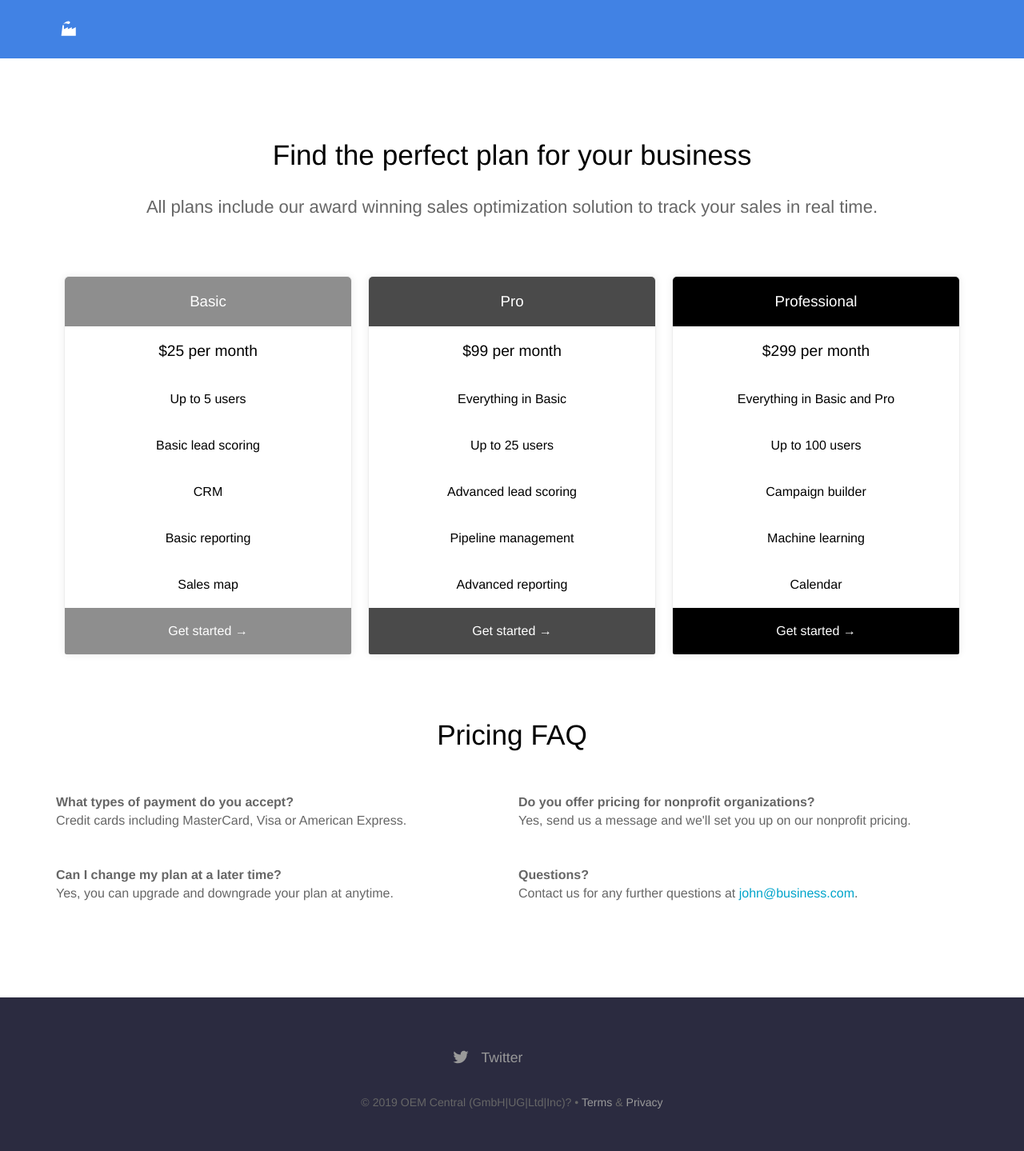
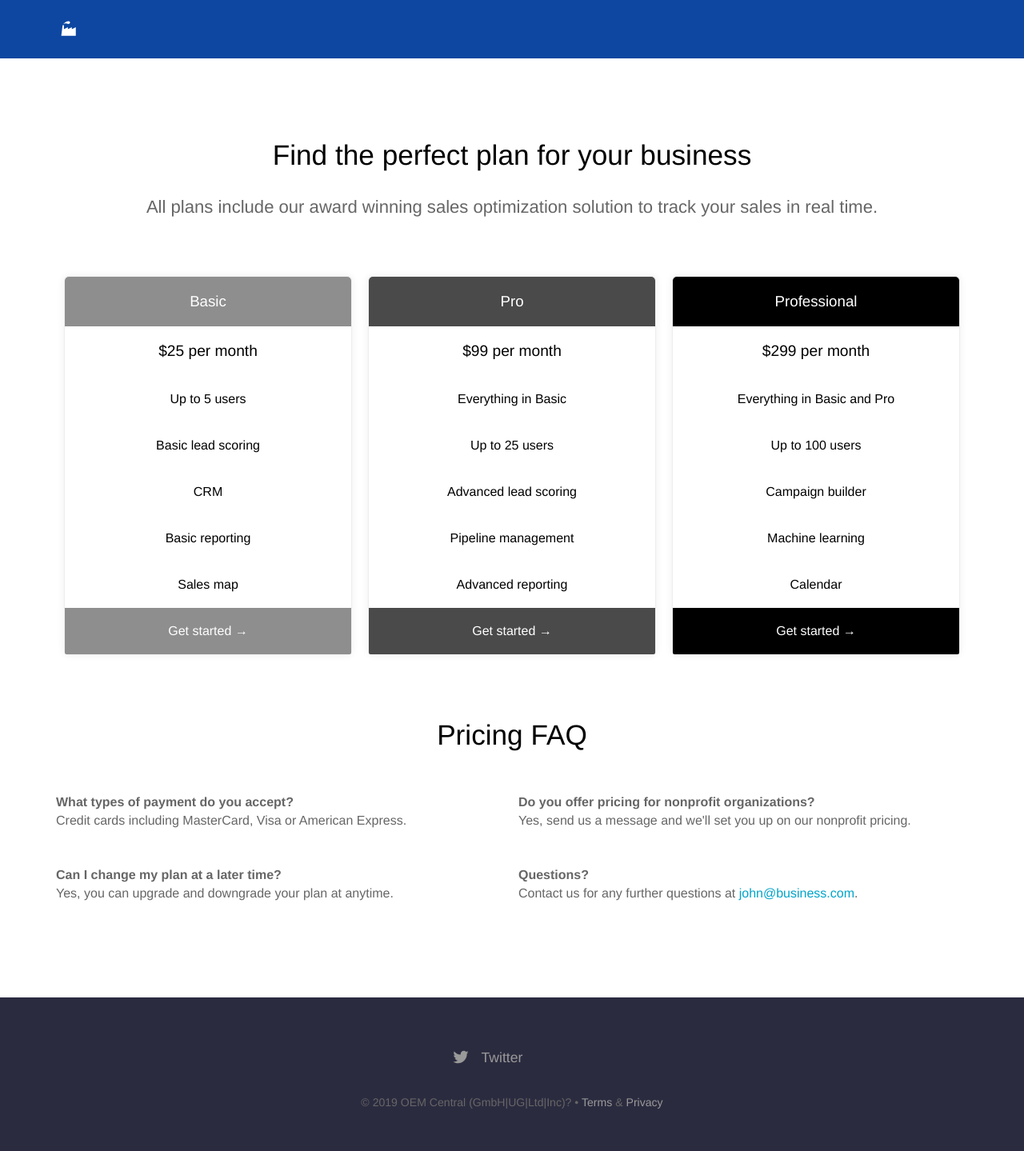
Before and after one commit to oem-central/oem-central.github.io, a Jekyll site: the page built from pricing.html, in a window 1280 px wide. Shown: the whole page at 80% size. Built offline with Jekyll 4.4.1, drawn with Linux system fonts in a browser that asks for light colours.

Commit message:
updated the shade of blue for header and footer

```diff
--- a/_sass/variables.scss
+++ b/_sass/variables.scss
@@ -1,5 +1,5 @@
-$brand-color: #4182e4;
-$secondary-brand-color: #4182e4;
+$brand-color: #0D47A1;
+$secondary-brand-color: #0D47A1;
 $middle-gradient-color: mix($brand-color, $secondary-brand-color, 95%);
 
 // Breakpoints
```
